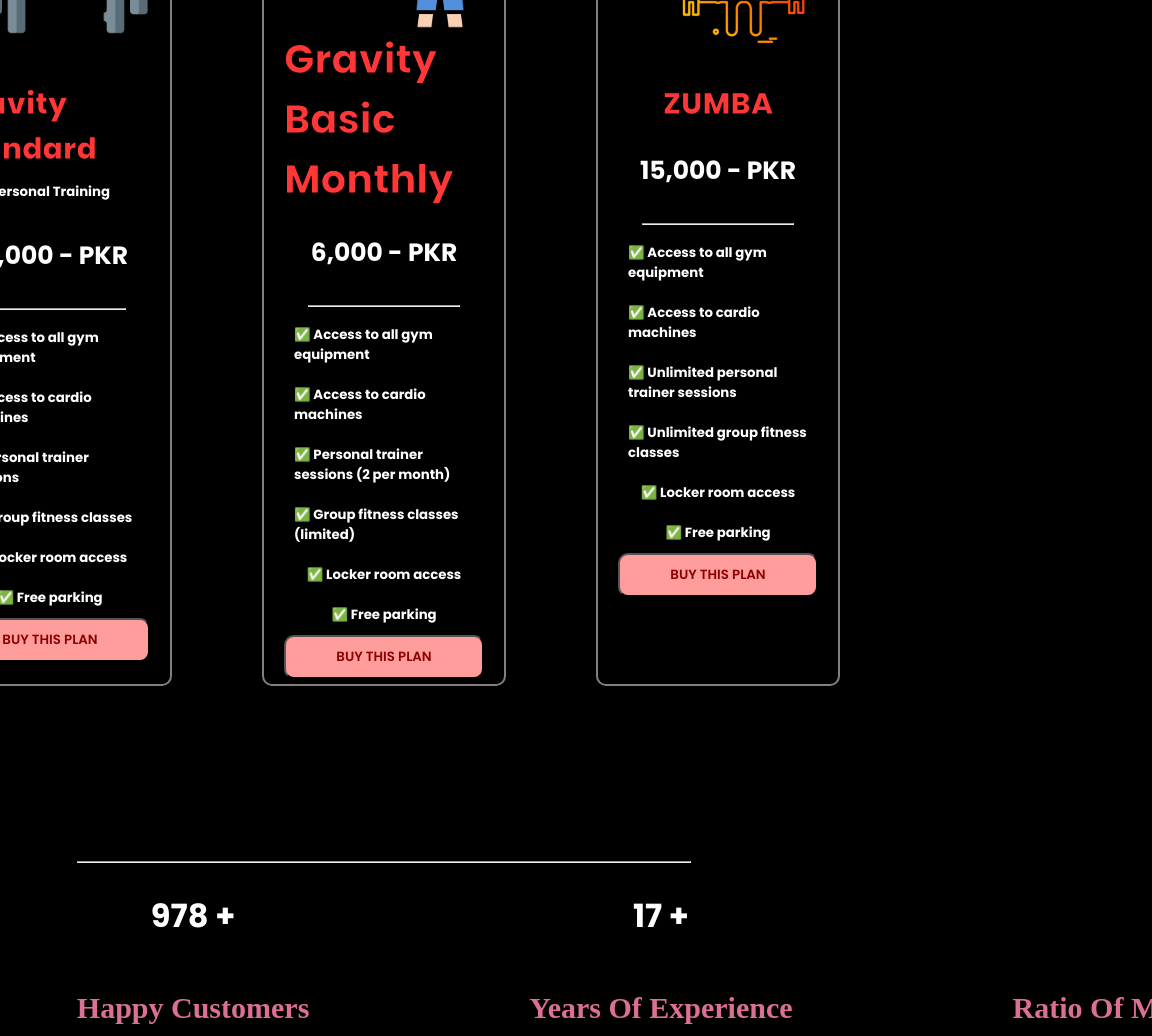
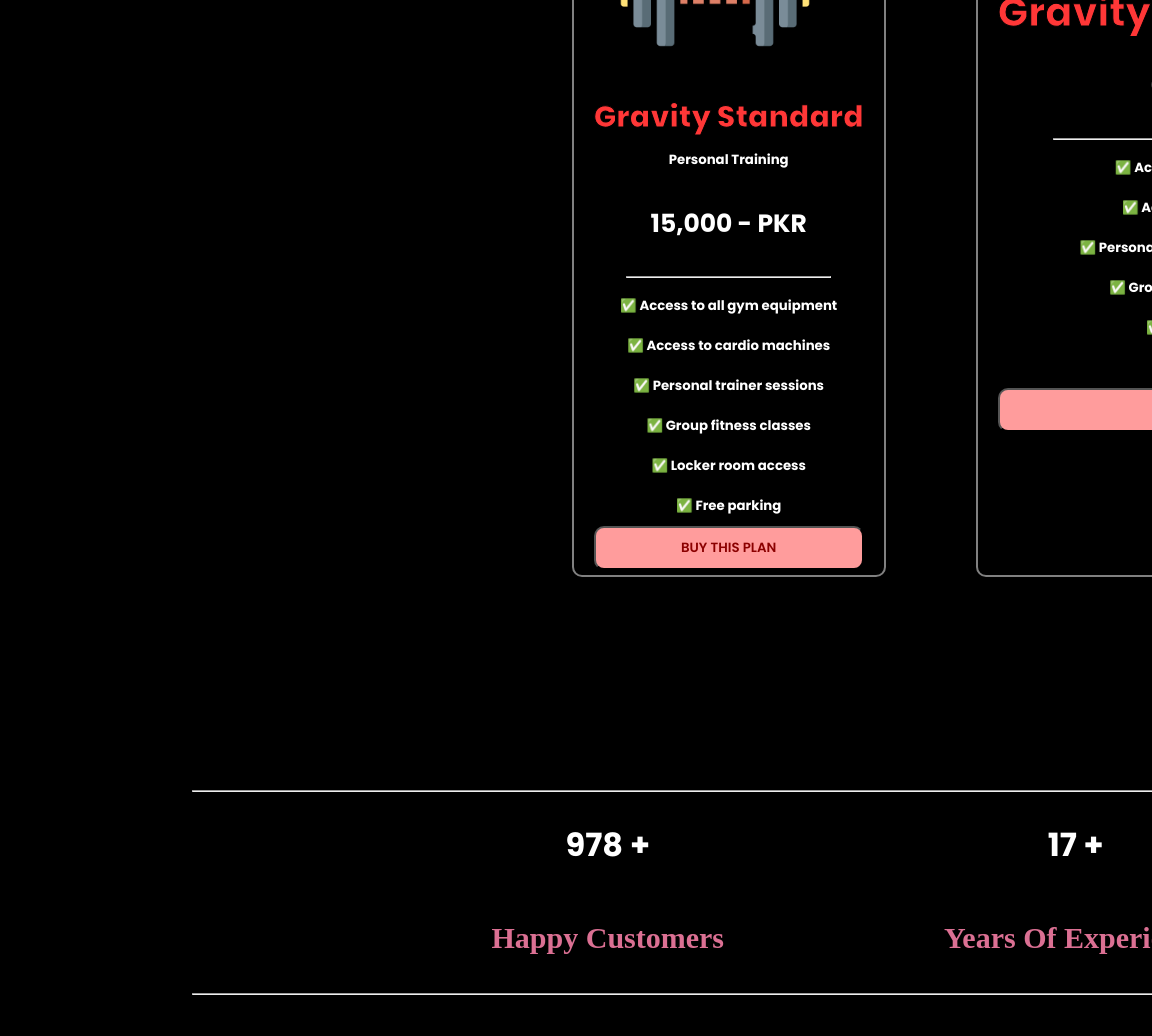
Before and after one commit to MuhammadTaha01/gym, a React (Vite) app: page / in a window 768 px wide. Shown: the part 1360-2396 px from the top of the page, 1152 px wide, since content can reach past the window. Built offline with nearby package versions, Linux system fonts and the light colour scheme; a web font is replaced by a local one.

Commit message:
All files were made responsive from 480px to 1024px

```diff
--- a/src/componentsCSS/about.css
+++ b/src/componentsCSS/about.css
@@ -111,3 +111,14 @@
         font-size: 12px;
     }
 }
+
+/* This section is for responsiveness for Tablets and small laptops */
+@media (min-width: 480px) and (max-width: 1024px)
+{
+  .About-Container
+  {
+    height: 200%;
+    width: 329%;
+    padding: 5% 0%;
+  }
+}
--- a/src/componentsCSS/bmi.css
+++ b/src/componentsCSS/bmi.css
@@ -121,3 +121,13 @@
         font-size: 20px;
     }
 }
+
+/* This section is for responsiveness for Tablets and small laptops */
+@media (min-width: 480px) and (max-width: 1024px)
+{
+  .Bmi-Container
+  {
+    width: 260%;
+    padding: 5% 30%;
+  }
+}
--- a/src/componentsCSS/contact.css
+++ b/src/componentsCSS/contact.css
@@ -213,3 +213,13 @@
         margin: 20px 0;
     }
 }
+
+/* This section is for responsiveness for Tablets and small laptops */
+@media (min-width: 480px) and (max-width: 1024px)
+{
+  .Contact-Container
+  {
+    width: 260%;
+    padding: 5% 30%;
+  }
+}
--- a/src/componentsCSS/counter.css
+++ b/src/componentsCSS/counter.css
@@ -87,3 +87,17 @@
         gap: 5px;
     }
 }
+
+/* This section is for responsiveness for Tablets and small laptops */
+@media (min-width: 480px) and (max-width: 1024px)
+{
+  .Counter-Container
+  {
+    width: 260%;
+    padding: 5% 25%;
+  }
+  .Counter-Container .Counter-Data-Container
+  {
+    padding-left: 15%;
+  }
+}
--- a/src/componentsCSS/download.css
+++ b/src/componentsCSS/download.css
@@ -43,3 +43,13 @@
         padding: 10px 20px;
     }
 }
+
+/* This section is for responsiveness for Tablets and small laptops */
+@media (min-width: 480px) and (max-width: 1024px)
+{
+  .Download-Container
+  {
+    width: 260%;
+    padding: 5% 30%;
+  }
+}
--- a/src/componentsCSS/footer.css
+++ b/src/componentsCSS/footer.css
@@ -143,3 +143,13 @@
         font-size: 10px;
     }
 }
+
+/* This section is for responsiveness for Tablets and small laptops */
+@media (min-width: 480px) and (max-width: 1024px)
+{
+  .Footer-Container
+  {
+    width: 260%;
+    padding: 5% 30%;
+  }
+}
--- a/src/componentsCSS/header.css
+++ b/src/componentsCSS/header.css
@@ -88,3 +88,16 @@
   background-color: rgb(162, 1, 1);
   border: 1px solid white;
 }
+
+/* This section is for responsiveness for Tablets and small laptops */
+@media (min-width: 480px) and (max-width: 1024px)
+{
+  .Header-Container
+  {
+    width: 320%;
+  }
+  .Header-Container img
+  {
+    margin-left: 35%;
+  }
+}
--- a/src/componentsCSS/navbar.css
+++ b/src/componentsCSS/navbar.css
@@ -125,3 +125,12 @@
         background-color: black;
     }
 }
+
+/* This section is for responsiveness for Tablets and small laptops */
+@media (min-width: 480px) and (max-width: 1024px)
+{
+  .Navbar-Container
+  {
+    width: 329%;
+  }
+}
--- a/src/componentsCSS/pricing.css
+++ b/src/componentsCSS/pricing.css
@@ -265,3 +265,34 @@
         margin-left: 40%;
     }
 }
+
+/* This section is for responsiveness for Tablets and small laptops */
+@media (min-width: 480px) and (max-width: 1024px)
+{
+  .Pricing-Container
+  {
+    width: 260%;
+    padding: 5% 25%;
+  }
+  .box2 .Pin-Image
+  {
+    display: none;
+  }
+  @keyframes boxAnimation
+    {
+        from
+        {
+          box-shadow: 0 0 0 transparent;
+        }
+        to
+        {
+            box-shadow: 0 0 35px red;
+        }
+    }
+    .box1,
+    .box2,
+    .box3
+    {
+        animation: boxAnimation 0.7s infinite alternate ease-in-out;
+    }
+}
```
